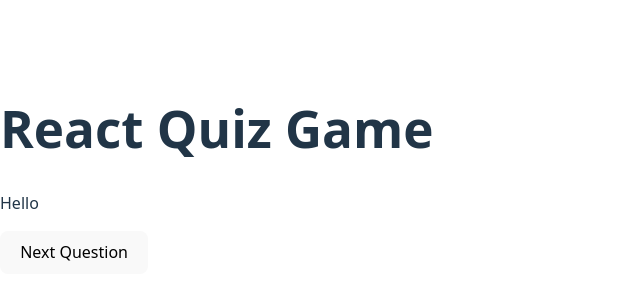
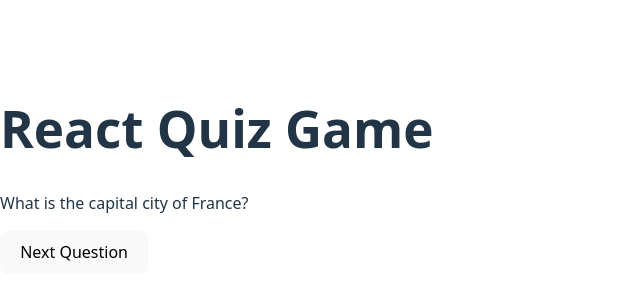
Before and after one commit to TahaBinShafiq/React-Quiz-App, a React app in the folder Quiz Game/: page / in a window 1280 px wide. Shown: the part 230-530 px from the top of the page, without its empty margins (0-640 px from the left). Built offline with nearby package versions, Linux system fonts and the light colour scheme; the HTML template or start-up script is replaced by a standard one.

Commit message:
show question

```diff
--- a/Quiz Game/src/questions/index.jsx
+++ b/Quiz Game/src/questions/index.jsx
@@ -97,17 +97,24 @@ function Question() {
                 "Jane Austen",
             ],
         },
+    ])
 
+    let [incQuestion, setIncQuestion] = useState(0)
 
-        function showQuest() {
-            console.log(questions)
+    function nextQues() {
+        setIncQuestion((prev) => prev + 1)
+    }
+
+    return (
+        <>{incQuestion < questions.length ?
+            <p id={questions[incQuestion].id}>
+                {questions[incQuestion].question}
+            </p> : <p>Quiz Complete</p>
         }
 
-    ])
-    return (
-        <>
-            <p>Hello</p>
-            <Button />
+            <div onClick={nextQues}>
+                <Button />
+            </div>
         </>
     )
 }
```
